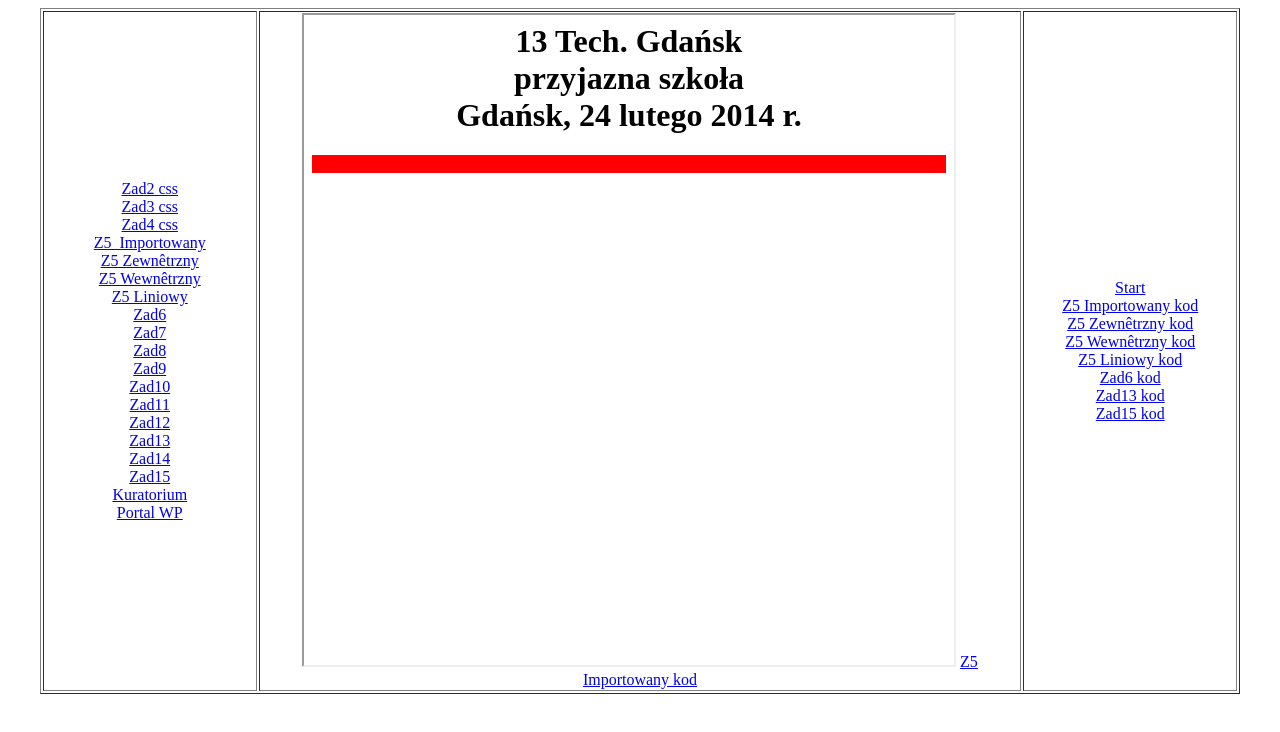
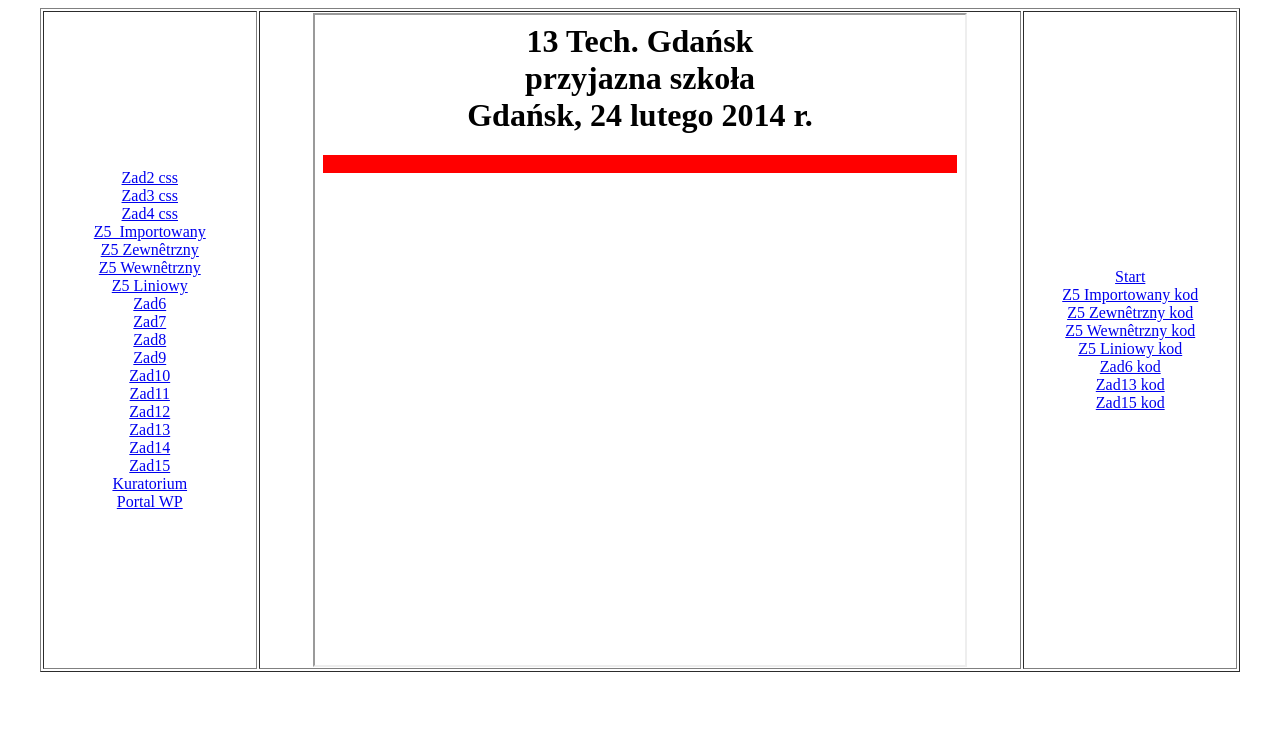
Before and after one commit to ShadySpecWM/htmlcss, a plain HTML site: page index.html in a window 1280 px wide. Drawn offline with Linux system fonts and the light colour scheme.

Commit message:
Update index.html

```diff
--- a/index.html
+++ b/index.html
@@ -22,13 +22,11 @@
  <a href="zad12.html" target="strony">Zad12</a><br>
  <a href="zad13_mani.html" target="strony">Zad13</a><br>
  <a href="zad14.html" target="strony">Zad14</a><br>
-  <a href="zad15_mani.html" target="strony">Zad15</a><br>
- <a href="http://www.kuratorium.gda.pl" target="strony">Kuratorium</a>
- <br>
+ <a href="zad15_mani.html" target="strony">Zad15</a><br>
+ <a href="http://www.kuratorium.gda.pl" target="strony">Kuratorium</a><br>
  <a href="http://www.wp.pl" target="strony">Portal WP</a>
  </td>
  <td align=center><iframe width=650 height=650 name="strony" src="start.html" border="0"></iframe>
- <a href="mani_z5_1_kod.html" target="strony">Z5 Importowany kod</a><br>
  </td>
  <td width=18% align=center><a href="start.html" target="strony">Start</a><br>
  <a href="mani_z5_1_kod.html" target="strony">Z5 Importowany kod</a><br>
```
